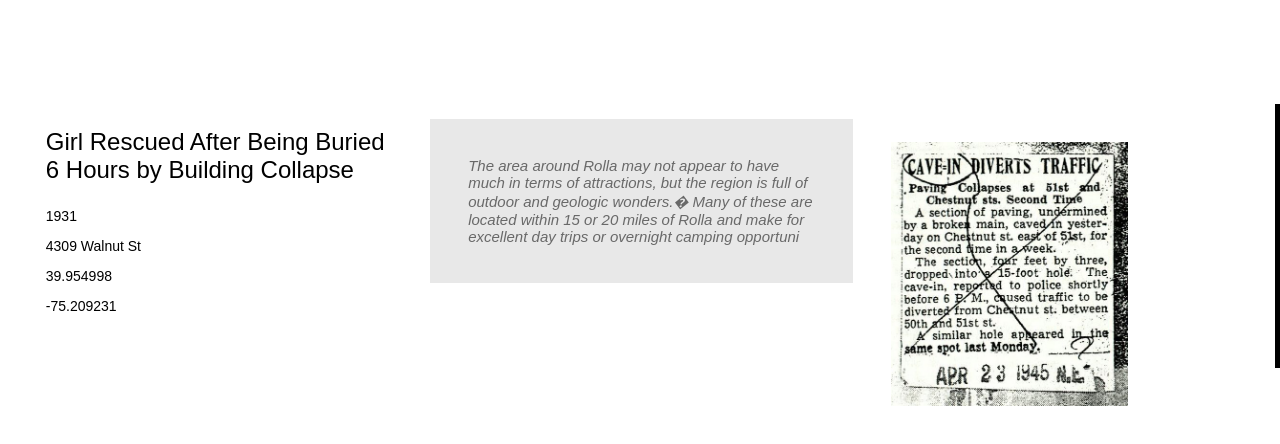
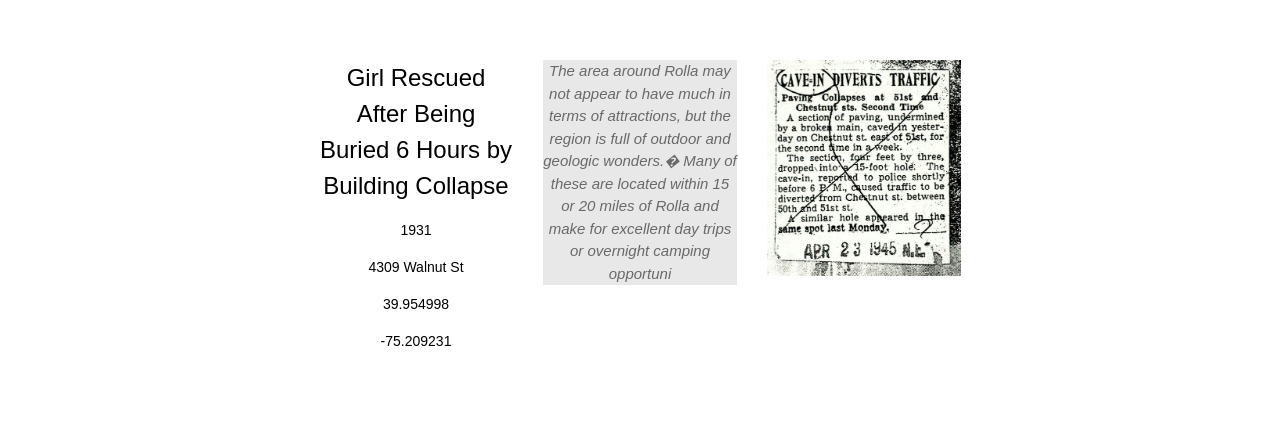
Before and after one commit to sgilman/wplp-visualization, a plain HTML site: page Index.html in a window 1280 px wide. Shown: the part 432-876 px from the top of the page. After the commit the page ends 800 px from the top, so only its background shows below. Drawn offline with nearby package versions, Linux system fonts and the light colour scheme.

Commit message:
beautiful layout

```diff
--- a/Index.html
+++ b/Index.html
@@ -1,32 +1,77 @@
+
 <!doctype html>
+<html lang="en">
+  <head>
     <meta charset="utf-8">
+    <meta name="viewport" content="width=device-width, initial-scale=1, shrink-to-fit=no">
+    <meta name="description" content="">
+    <meta name="author" content="">
 
-<head>
-  <link rel="stylesheet" type="text/css" href="./stylesheet.css">
+    <title></title>
+
+    <!-- Bootstrap core CSS -->
+    <link rel="stylesheet" href="https://maxcdn.bootstrapcdn.com/bootstrap/4.0.0-beta.2/css/bootstrap.min.css" integrity="sha384-PsH8R72JQ3SOdhVi3uxftmaW6Vc51MKb0q5P2rRUpPvrszuE4W1povHYgTpBfshb" crossorigin="anonymous">
+    <link rel="stylesheet" type="text/css" href="css/stylesheet.css">
+    <!-- Custom styles for this template -->
+    <link href="css/cover.css" rel="stylesheet">
   </head>
 
   <body>
 
-<div id="outer">
-  <div id="inner1">
+    <div class="site-wrapper">
+
+      <div class="site-wrapper-inner">
+
+        <div class="cover-container">
+
+          <!-- <header class="masthead clearfix">
+            <div class="inner">
+              <h3 class="masthead-brand">Cover</h3>
+              <nav class="nav nav-masthead">
+                <a class="nav-link active" href="#">Home</a>
+                <a class="nav-link" href="#">Features</a>
+                <a class="nav-link" href="#">Contact</a>
+              </nav>
+            </div>
+          </header>
+-->
+          <main role="main" class="inner cover">
+
+            <!--
+            <h1 class="cover-heading">Cover your page.</h1>
+            <p class="lead">Cover is a one-page template for building simple and beautiful home pages. Download, edit the text, and add your own fullscreen background photo to make it your own.</p>
+            <p class="lead">
+              <a href="#" class="btn btn-lg btn-secondary">Learn more</a>
+            </p>-->
+          </main>
+
+          <footer class="mastfoot">
+            <div class="container">
+              <div class="row">
+                <div class="col-sm">
                   <p id="p1"></p>
                   <p id="p2"></P>
                   <p id="p3"></p>
                   <p id="p4"></p>
                   <p id="p5"></p>
                 </div>
-  <div id="inner2">
-    <p id="p6"></P>
+                <div class="col-sm">
+                  <p id="description"></P>
                 </div>
-  <div id="inner3">
+                <div class="col-sm">
                   <img id="p7" src="img/7.jpg" style="max-height:100%; max-width:100%"/>
                 </div>
-  <script src="http://d3js.org/d3.v3.min.js"></script>
+              </div>
+            </div>
+          </footer>
+
         </div>
 
-</body>
+      </div>
 
+    </div>
     <script src="caveins.geojson"></script>
+    <script src="http://d3js.org/d3.v3.min.js"></script>
 
     <script>
 
@@ -39,14 +84,19 @@
     //   {'ID':'6', 'address':'5160 Hoopes St', 'Latitude':'39.967557', 'Longitude':'-75.224554', 'Year':'1950', 'Title':'Mill Creek Cave-in', 'Casualty':'88', 'Image_File':'abc.jpeg', 'Text':'The area around Rolla may not appear to have much in terms of attractions, but the region is full of outdoor and geologic wonders.  Many of these are located within 15 or 20 miles of Rolla and make for excellent day trips or overnight camping opportunities.  There is much more to see and do in the area even though many UMR students claim there is nothing to do in Rolla.'}
     // ]
 
-d3.select("#inner1").select("#p1").text(caveins.features[0].properties['Title']);
-d3.select("#inner1").select("#p2").text(caveins.features[0].properties['Year']);
-d3.select("#inner1").select("#p3").text(caveins.features[0].properties['address']);
-d3.select("#inner1").select("#p4").text(caveins.features[0].properties['Latitude']);
-d3.select("#inner1").select("#p5").text(caveins.features[0].properties['Longitude']);
+    d3.select("#p1").text(caveins.features[0].properties['Title']);
+    d3.select("#p2").text(caveins.features[0].properties['Year']);
+    d3.select("#p3").text(caveins.features[0].properties['address']);
+    d3.select("#p4").text(caveins.features[0].properties['Latitude']);
+    d3.select("#p5").text(caveins.features[0].properties['Longitude']);
 
-d3.select("#inner2").select("#p6").text(caveins.features[0].properties['Text']);
+    d3.select("#description").text(caveins.features[0].properties['Text']);
 
-d3.select("#inner3").select("#p7").text(caveins.features[0].properties['Image_File']);
+    d3.select("#p7").text(caveins.features[0].properties['Image_File']);
 
     </script>
+    <script src="https://code.jquery.com/jquery-3.2.1.slim.min.js" integrity="sha384-KJ3o2DKtIkvYIK3UENzmM7KCkRr/rE9/Qpg6aAZGJwFDMVNA/GpGFF93hXpG5KkN" crossorigin="anonymous"></script>
+    <script src="https://cdnjs.cloudflare.com/ajax/libs/popper.js/1.12.3/umd/popper.min.js" integrity="sha384-vFJXuSJphROIrBnz7yo7oB41mKfc8JzQZiCq4NCceLEaO4IHwicKwpJf9c9IpFgh" crossorigin="anonymous"></script>
+    <script src="https://maxcdn.bootstrapcdn.com/bootstrap/4.0.0-beta.2/js/bootstrap.min.js" integrity="sha384-alpBpkh1PFOepccYVYDB4do5UnbKysX5WZXm3XxPqe5iKTfUKjNkCk9SaVuEZflJ" crossorigin="anonymous"></script>
+  </body>
+</html>
--- /dev/null
+++ b/css/cover.css
@@ -0,0 +1,152 @@
+/*
+ * Globals
+ */
+
+/* Links */
+a,
+a:focus,
+a:hover {
+  color: #fff;
+}
+
+
+
+/*
+ * Base structure
+ */
+
+html,
+body {
+  height: 100%;
+
+}
+body {
+  color: #fff;
+  text-align: center;
+  /*text-shadow: 0 .05rem .1rem rgba(0,0,0,.5);*/
+}
+
+/* Extra markup and styles for table-esque vertical and horizontal centering */
+.site-wrapper {
+  display: table;
+  width: 100%;
+  height: 100%; /* For at least Firefox */
+  min-height: 100%;
+  /*box-shadow: inset 0 0 5rem rgba(0,0,0,.5);*/
+}
+.site-wrapper-inner {
+  display: table-cell;
+  vertical-align: top;
+}
+.cover-container {
+  margin-right: auto;
+  margin-left: auto;
+}
+
+/* Padding for spacing */
+.inner {
+  padding: 2rem;
+}
+
+
+/*
+ * Header
+ */
+
+.masthead {
+  margin-bottom: 2rem;
+}
+
+.masthead-brand {
+  margin-bottom: 0;
+}
+
+.nav-masthead .nav-link {
+  padding: .25rem 0;
+  font-weight: 700;
+  color: #000;
+  background-color: transparent;
+  border-bottom: .25rem solid transparent;
+}
+
+.nav-masthead .nav-link:hover,
+.nav-masthead .nav-link:focus {
+  border-bottom-color: rgba(255,255,255,.25);
+}
+
+.nav-masthead .nav-link + .nav-link {
+  margin-left: 1rem;
+}
+
+.nav-masthead .active {
+  color: #000;
+  border-bottom-color: #fff;
+}
+
+@media (min-width: 48em) {
+  .masthead-brand {
+    float: left;
+  }
+  .nav-masthead {
+    float: right;
+  }
+}
+
+
+/*
+ * Cover
+ */
+
+.cover {
+  padding: 0 1.5rem;
+}
+.cover .btn-lg {
+  padding: .75rem 1.25rem;
+  font-weight: 700;
+}
+
+
+/*
+ * Footer
+ */
+
+.mastfoot {
+  color: #000;
+}
+
+
+/*
+ * Affix and center
+ */
+
+@media (min-width: 40em) {
+  /* Pull out the header and footer */
+  .masthead {
+    position: fixed;
+    top: 0;
+  }
+  .mastfoot {
+    position: fixed;
+    bottom: 0;
+  }
+
+  /* Start the vertical centering */
+  .site-wrapper-inner {
+    vertical-align: middle;
+  }
+
+  /* Handle the widths */
+  .masthead,
+  .mastfoot,
+  .cover-container {
+    width: 100%; /* Must be percentage or pixels for horizontal alignment */
+  }
+}
+
+@media (min-width: 62em) {
+  .masthead,
+  .mastfoot,
+  .cover-container {
+    width: 42rem;
+  }
+}
--- /dev/null
+++ b/css/stylesheet.css
@@ -0,0 +1,42 @@
+#p1{
+  font-size: 24px;
+  color: black;
+  font-style: bold;
+  font-family: arial;
+}
+
+#p2{
+  font-size: 14px;
+  color: black;
+  font-style: normal;
+  font-family: sans-serif;
+}
+
+#p3{
+  font-size: 14px;
+  color: black;
+  font-style: normal;
+  font-family: sans-serif;
+}
+
+#p4{
+  font-size: 14px;
+  color: black;
+  font-style: normal;
+  font-family: sans-serif;
+}
+
+#p5{
+  font-size: 14px;
+  color: black;
+  font-style: normal;
+  font-family: sans-serif;
+}
+
+#description{
+  background-color: #E8E8E8;
+  font-size: 15px;
+  color: #696969;
+  font-style: italic;
+  font-family: sans-serif;
+}
--- a/stylesheet.css
+++ /dev/null
@@ -1,105 +0,0 @@
-#outer{
-  position: absolute;
-  float: left;
-  top: 67%;
-  width: 100%;
-  height: 33%;
-  background-color: black;
-}
-
-#inner1{
-  position: absolute;
-  float: left;
-  width: 33%;
-  height: 100%;
-  background-color: white;
-}
-
-#inner2{
-  position: absolute;
-  float: left;
-  left:33%;
-  width: 33%;
-  height: 100%;
-  background-color: white;
-}
-
-#inner3{
-  position: absolute;
-  float: left;
-  left:66%;
-  width: 33%;
-  height: 100%;
-  background-color: white;
-}
-
-#p1{
-  margin-left: 1cm;
-  margin-right: 1cm;
-  font-size: 24px;
-  color: black;
-  font-style: bold;
-  font-family: arial;
-}
-
-#p2{
-  margin-left: 1cm;
-  margin-right: 1cm;
-  font-size: 14px;
-  color: black;
-  font-style: normal;
-  font-family: sans-serif;
-}
-
-#p3{
-  margin-left: 1cm;
-  margin-right: 1cm;
-  font-size: 14px;
-  color: black;
-  font-style: normal;
-  font-family: sans-serif;
-}
-
-#p4{
-  margin-left: 1cm;
-  margin-right: 1cm;
-  font-size: 14px;
-  color: black;
-  font-style: normal;
-  font-family: sans-serif;
-}
-
-#p5{
-  margin-left: 1cm;
-  margin-right: 1cm;
-  font-size: 14px;
-  color: black;
-  font-style: normal;
-  font-family: sans-serif;
-}
-
-#p6{
-  /*position: absolute;
-  float: left;
-  left:33%;*/
-  /*width: 150px;*/
-  padding-top: 1cm;
-  padding-bottom: 1cm;
-  padding-left: 1cm;
-  padding-right: 1cm;
-  background-color: #E8E8E8;
-  font-size: 15px;
-  color: #696969;
-  font-style: italic;
-  font-family: sans-serif;
-}
-
-#p7{
-  background-image: url("images/7.jpg");
-  background-repeat: no-repeat;
-  background-size: auto;
-  margin-top: 1cm;
-  margin-bottom: 1cm;
-  margin-left: 1cm;
-  margin-right: 1cm;
-}
```
Also changed, not shown: js/d3plus.v2.js (renamed from d3plus.v2.js). Lines whose indentation alone changed are shown as unchanged.
